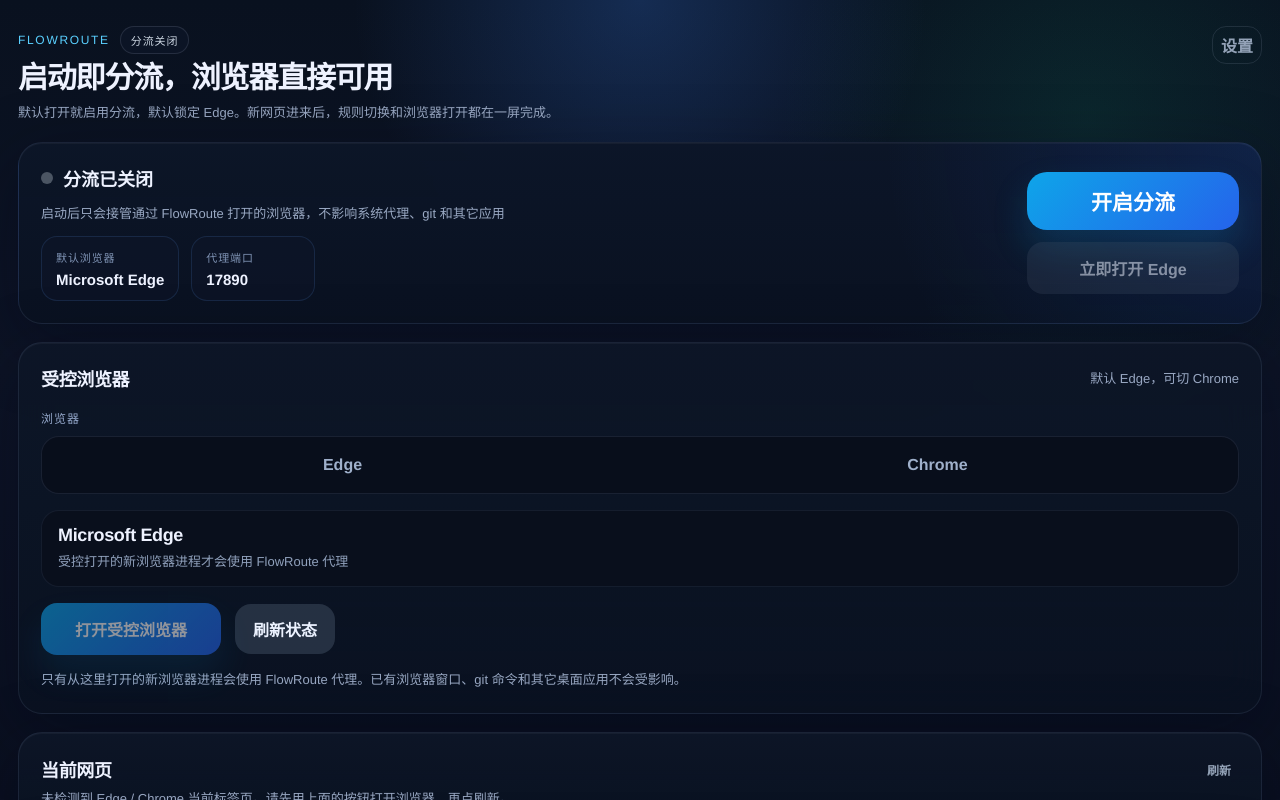
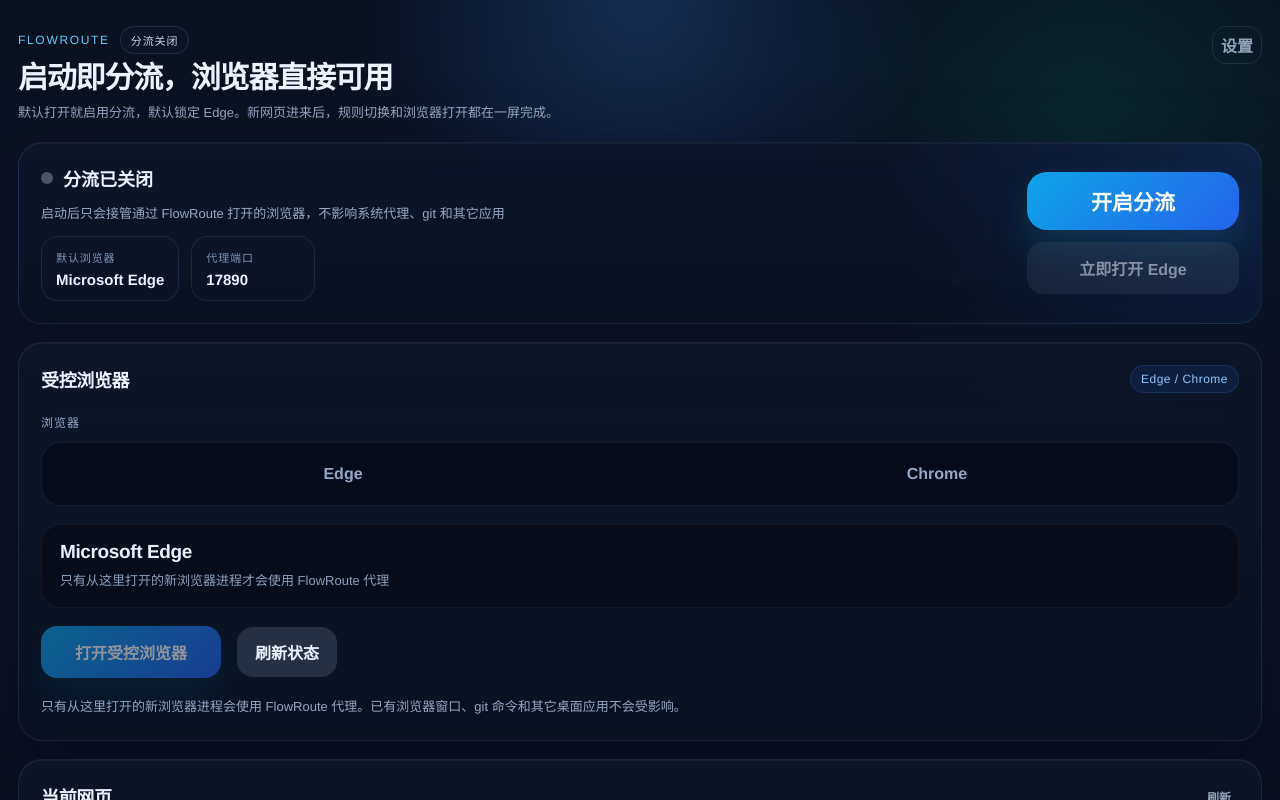
Before and after one commit to blackwait/flowroute, a React (Vite) app: page / in a window 1280 px wide. Built offline with nearby package versions, Linux system fonts and the light colour scheme.

Commit message:
feat: simplify flowroute browser panel

```diff
--- a/src/App.tsx
+++ b/src/App.tsx
@@ -1,12 +1,5 @@
 import { useCallback, useEffect, useState } from 'react';
-import { api, AppSettings, BrowserKind, ConnectionItem, StatusResponse, UserRule } from './api';
-
-function actionLabel(chains: string[]) {
-  const joined = chains.join(' ');
-  if (joined.includes('DIRECT')) return '直连';
-  if (joined.includes('UPSTREAM') || joined.includes('PROXY')) return '代理';
-  return joined || '未知';
-}
+import { api, AppSettings, BrowserKind, StatusResponse, UserRule } from './api';
 
 function browserLabel(browser: BrowserKind) {
   return browser === 'edge' ? 'Microsoft Edge' : 'Google Chrome';
@@ -14,8 +7,6 @@
 
 export default function App() {
   const [status, setStatus] = useState<StatusResponse | null>(null);
-  const [connections, setConnections] = useState<ConnectionItem[]>([]);
-  const [recentDomains, setRecentDomains] = useState<string[]>([]);
   const [rules, setRules] = useState<UserRule[]>([]);
   const [currentPage, setCurrentPage] = useState<string | null>(null);
   const [busy, setBusy] = useState(false);
@@ -30,7 +21,7 @@
     setStatus(nextStatus);
     setRules(nextRules);
     if (!nextStatus.running) {
-      setConnections([]);
+      setCurrentPage(null);
     }
   }, []);
 
@@ -38,18 +29,10 @@
     try {
       const nextStatus = await api.getStatus();
       if (nextStatus.running) {
-        const [items, page] = await Promise.all([
-          api.getConnections().catch(() => []),
-          api.getCurrentPage().catch(() => null),
-        ]);
-        setConnections(items);
-        if (items.length > 0) {
-          setRecentDomains((prev) => {
-            const next = [...items.map((item) => item.domain), ...prev];
-            return [...new Set(next)].slice(0, 30);
-          });
-        }
+        const page = await api.getCurrentPage().catch(() => null);
         setCurrentPage(page);
+      } else {
+        setCurrentPage(null);
       }
     } catch (error) {
       setMessage(String(error));
@@ -242,7 +225,7 @@
       <section className="card card-grid">
         <div className="section-head">
           <h2>受控浏览器</h2>
-          <span className="hint">默认 Edge，可切 Chrome</span>
+          <span className="section-tag">Edge / Chrome</span>
         </div>
         <div className="control-panel">
           <div className="browser-switcher">
@@ -262,7 +245,7 @@
           </div>
           <div className="browser-summary">
             <strong>{browserLabel(status?.selected_browser ?? 'edge')}</strong>
-            <span>受控打开的新浏览器进程才会使用 FlowRoute 代理</span>
+            <span>只有从这里打开的新浏览器进程才会使用 FlowRoute 代理</span>
           </div>
           <div className="actions spacious">
             <button className="primary-wide" disabled={!status?.running || bootstrapping} onClick={openBrowser}>
@@ -296,34 +279,6 @@
           </>
         ) : (
           <p className="hint">未检测到 Edge / Chrome 当前标签页。请先用上面的按钮打开浏览器，再点刷新。</p>
-        )}
-      </section>
-
-      <section className="card">
-        <div className="section-head">
-          <h2>最近访问</h2>
-          <span className="hint">{status?.running ? '浏览时会自动记录' : '开启分流后显示'}</span>
-        </div>
-        {recentDomains.length === 0 ? (
-          <p className="hint">暂无记录。开启分流后浏览网页，这里会出现最近访问的域名。</p>
-        ) : (
-          <ul className="list scrollable">
-            {recentDomains.map((domain) => {
-              const live = connections.find((item) => item.domain === domain);
-              return (
-                <li key={domain}>
-                  <div>
-                    <strong>{domain}</strong>
-                    <span>{live ? actionLabel(live.chains) : '最近访问'}</span>
-                  </div>
-                  <div className="actions compact">
-                    <button disabled={busy} onClick={() => applyRule(domain, 'proxy')}>代理</button>
-                    <button className="secondary" disabled={busy} onClick={() => applyRule(domain, 'direct')}>直连</button>
-                  </div>
-                </li>
-              );
-            })}
-          </ul>
         )}
       </section>
 
--- a/src/styles.css
+++ b/src/styles.css
@@ -210,12 +210,12 @@
 
 .card-grid {
   display: grid;
-  gap: 14px;
+  gap: 18px;
 }
 
 .control-panel {
   display: grid;
-  gap: 16px;
+  gap: 18px;
 }
 
 .section-head {
@@ -223,13 +223,24 @@
   justify-content: space-between;
   align-items: center;
   gap: 12px;
-  margin-bottom: 4px;
+  margin-bottom: 2px;
   min-width: 0;
 }
 
 .section-head .hint {
   flex-shrink: 0;
   white-space: nowrap;
+}
+
+.section-tag {
+  flex-shrink: 0;
+  padding: 6px 10px;
+  border-radius: 999px;
+  background: rgba(37, 99, 235, 0.12);
+  border: 1px solid rgba(96, 165, 250, 0.14);
+  color: #8fc6ff;
+  font-size: 12px;
+  letter-spacing: 0.04em;
 }
 
 .domain {
@@ -248,7 +259,7 @@
 }
 
 .actions.spacious {
-  gap: 14px;
+  gap: 16px;
 }
 
 .actions.compact button {
@@ -335,51 +346,53 @@
 
 .browser-switcher {
   display: grid;
-  gap: 10px;
+  gap: 12px;
 }
 
 .segment-control {
   display: inline-grid;
   grid-template-columns: repeat(2, minmax(0, 1fr));
-  gap: 6px;
-  padding: 6px;
-  border-radius: 18px;
-  background: rgba(9, 15, 28, 0.92);
-  border: 1px solid rgba(110, 131, 169, 0.16);
+  gap: 8px;
+  padding: 8px;
+  border-radius: 20px;
+  background: rgba(6, 12, 24, 0.96);
+  border: 1px solid rgba(110, 131, 169, 0.14);
 }
 
 .segment-option {
-  min-width: 132px;
-  min-height: 44px;
-  padding: 10px 16px;
-  border-radius: 14px;
+  min-width: 136px;
+  min-height: 46px;
+  padding: 10px 18px;
+  border-radius: 16px;
   background: transparent;
-  color: #9fb0cb;
+  color: #95a8c7;
   box-shadow: none;
+  border: 1px solid transparent;
 }
 
 .segment-option.active {
-  background: linear-gradient(135deg, #1d4ed8, #0ea5e9);
+  background: linear-gradient(135deg, #1d4ed8, #0284c7);
   color: #ffffff;
-  box-shadow: 0 14px 30px rgba(14, 165, 233, 0.22);
+  border-color: rgba(125, 211, 252, 0.18);
+  box-shadow: 0 14px 30px rgba(14, 165, 233, 0.16);
 }
 
 .browser-summary {
   display: grid;
-  gap: 6px;
-  padding: 14px 16px;
-  border-radius: 18px;
-  background: rgba(9, 15, 28, 0.78);
-  border: 1px solid rgba(110, 131, 169, 0.12);
+  gap: 8px;
+  padding: 16px 18px;
+  border-radius: 20px;
+  background: rgba(7, 12, 23, 0.88);
+  border: 1px solid rgba(110, 131, 169, 0.1);
 }
 
 .browser-summary strong {
-  font-size: 18px;
+  font-size: 19px;
   letter-spacing: -0.02em;
 }
 
 .browser-summary span {
-  color: #90a1bc;
+  color: #8da0bd;
   font-size: 13px;
   line-height: 1.55;
 }
```
